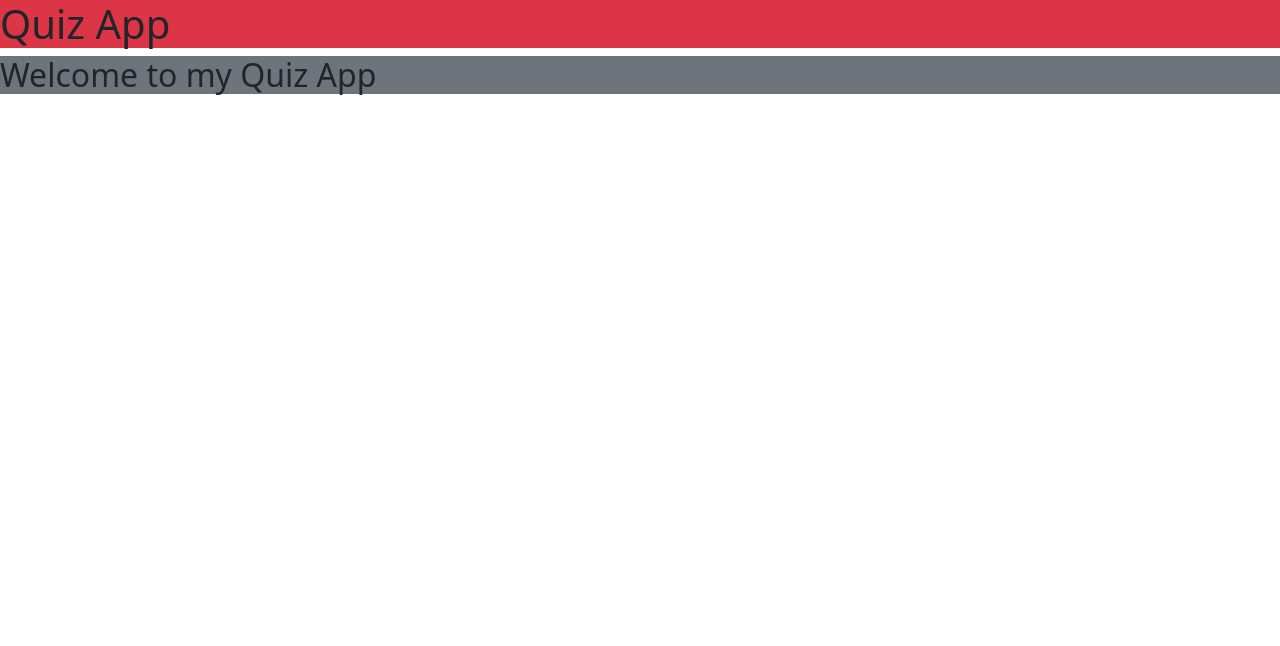
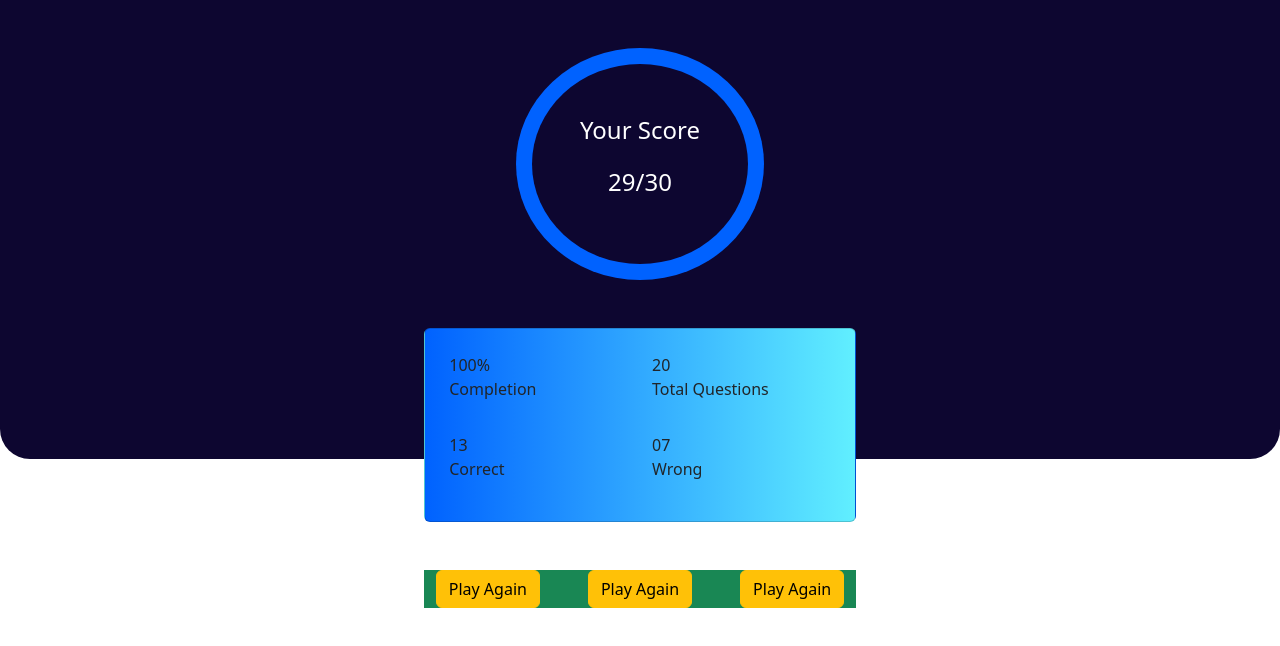
Before and after one commit to techienuru/QuizApp, a React (Vite) app: page / in a window 1280 px wide. Shown: the top 646 px of the page. Built offline with nearby package versions, Linux system fonts and the light colour scheme.

Commit message:
Import Result, Home, and PlayOptionsModal Components into App.jsx

```diff
--- a/src/App.jsx
+++ b/src/App.jsx
@@ -1,16 +1,16 @@
+import "bootstrap/dist/css/bootstrap.min.css";
+// import { useEffect } from "react";
+import Home from "./pages/Home/Home.jsx";
+import PlayOptionsModal from "./components/Header/PlayOptionsModal/PlayOptionsModal.jsx";
+import Result from "./pages/Result/Result.jsx";
 // import { useState } from "react";
-import "bootstrap/dist/css/bootstrap.min.css";
 
 function App() {
   return (
     <>
-      <header>
-        <h1 className="bg-danger">Quiz App</h1>
-      </header>
-      <main>
-        <h2 className="bg-secondary">Welcome to my Quiz App</h2>
-      </main>
-      <footer></footer>
+      <Result />
+      {/* <Home /> */}
+      <PlayOptionsModal />
     </>
   );
 }
--- /dev/null
+++ b/src/pages/Result/Result.jsx
@@ -0,0 +1,84 @@
+import styles from "./Result.module.css";
+
+const Result = () => {
+  return (
+    <>
+      <main className={styles.result}>
+        <div className={`container ${styles.resultContainer}`}>
+          <div className="d-flex justify-content-center align-items-center flex-column gap-5 py-5">
+            <section className={`${styles.scoresSection}`}>
+              <div className={`${styles.scoresCardOuter}`}>
+                <div className={`${styles.scoresCardInner}`}>
+                  <p className="text-white">Your Score</p>
+                  <p className="text-white">29/30</p>
+                </div>
+              </div>
+            </section>
+
+            <section className={`${styles.scoresBreakdownSection}`}>
+              <div className="container">
+                <div className={`card ${styles.breakdownCard}`}>
+                  <div className="card-body p-sm-4">
+                    <div className="row justify-content-between row-cols-2 gy-3">
+                      <div className={`col ${styles.scoresbreakdownItem}`}>
+                        <p className="d-flex flex-column">
+                          <span>100%</span>
+                          <span>Completion</span>
+                        </p>
+                      </div>
+                      <div className={`col ${styles.scoresbreakdownItem}`}>
+                        <p className="d-flex flex-column">
+                          <span>20</span>
+                          <span>Total Questions</span>
+                        </p>
+                      </div>
+                      <div className={`col ${styles.scoresbreakdownItem}`}>
+                        <p className="d-flex flex-column">
+                          <span>13</span>
+                          <span>Correct</span>
+                        </p>
+                      </div>
+                      <div className={`col ${styles.scoresbreakdownItem}`}>
+                        <p className="d-flex flex-column">
+                          <span>07</span>
+                          <span>Wrong</span>
+                        </p>
+                      </div>
+                    </div>
+                  </div>
+                </div>
+              </div>
+            </section>
+
+            <section className="cta-btns-section bg-success">
+              <div className="container">
+                <div className="d-flex justify-content-around flex-wrap gap-sm-5">
+                  <a href="#" className={`btn btn-warning ${styles.ctaItem}`}>
+                    <span>
+                      <i class="fa fa-500px" aria-hidden="true"></i>
+                    </span>
+                    <span>Play Again</span>
+                  </a>
+                  <a href="#" className={`btn btn-warning ${styles.ctaItem}`}>
+                    <span>
+                      <i class="fa fa-500px" aria-hidden="true"></i>
+                    </span>
+                    <span>Play Again</span>
+                  </a>
+                  <a href="#" className={`btn btn-warning ${styles.ctaItem}`}>
+                    <span>
+                      <i class="fa fa-500px" aria-hidden="true"></i>
+                    </span>
+                    <span>Play Again</span>
+                  </a>
+                </div>
+              </div>
+            </section>
+          </div>
+        </div>
+      </main>
+    </>
+  );
+};
+
+export default Result;
--- /dev/null
+++ b/src/pages/Result/Result.module.css
@@ -0,0 +1,52 @@
+.result {
+  background-color: white;
+  position: relative;
+  z-index: 1;
+}
+.result::before {
+  content: "";
+  position: absolute;
+  top: 0;
+  left: 0;
+  width: 100%;
+  height: 70%;
+  background-color: var(--russian-violet);
+  border-radius: 0px 0px 30px 30px;
+  z-index: -1;
+}
+.scoresSection {
+  .scoresCardOuter {
+    background-color: hsla(217, 100%, 50%, 1);
+    padding: 1rem;
+    border-radius: 50%;
+    .scoresCardInner {
+      background-color: var(--russian-violet);
+      border-radius: 50%;
+      padding: 3rem;
+      p {
+        text-align: center;
+      }
+      p:first-child {
+        font-size: 1.5rem;
+      }
+      p:last-child {
+        font-size: 1.5rem;
+      }
+    }
+  }
+}
+
+.scoresBreakdownSection {
+  .breakdownCard {
+    background: var(--gradient-color);
+  }
+}
+
+.scoresbreakdownItem:nth-child(1) {
+  p {
+    span:first-child {
+    }
+    span:last-child {
+    }
+  }
+}
```
Also changed, not shown: src/pages/Quiz.jsx (added).
